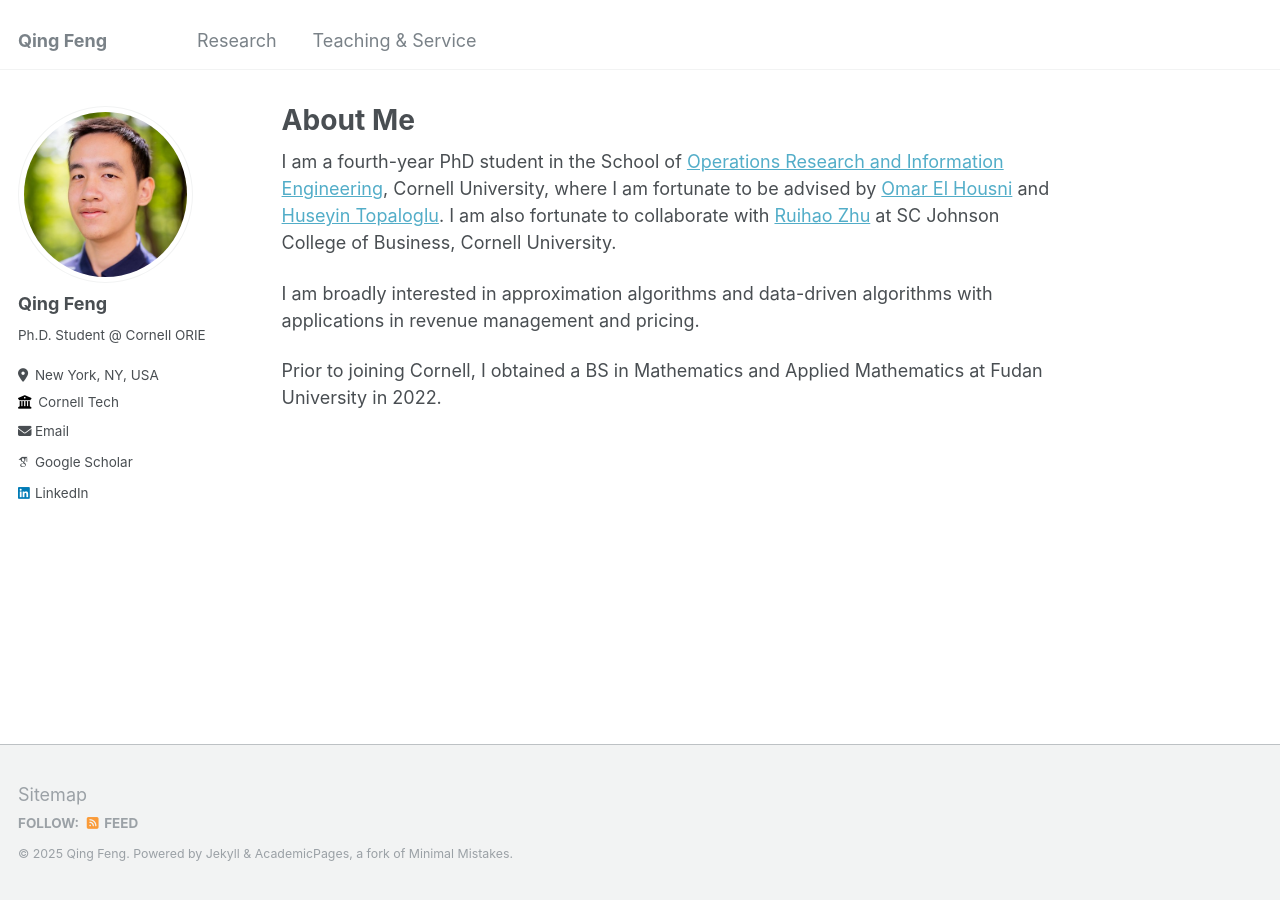
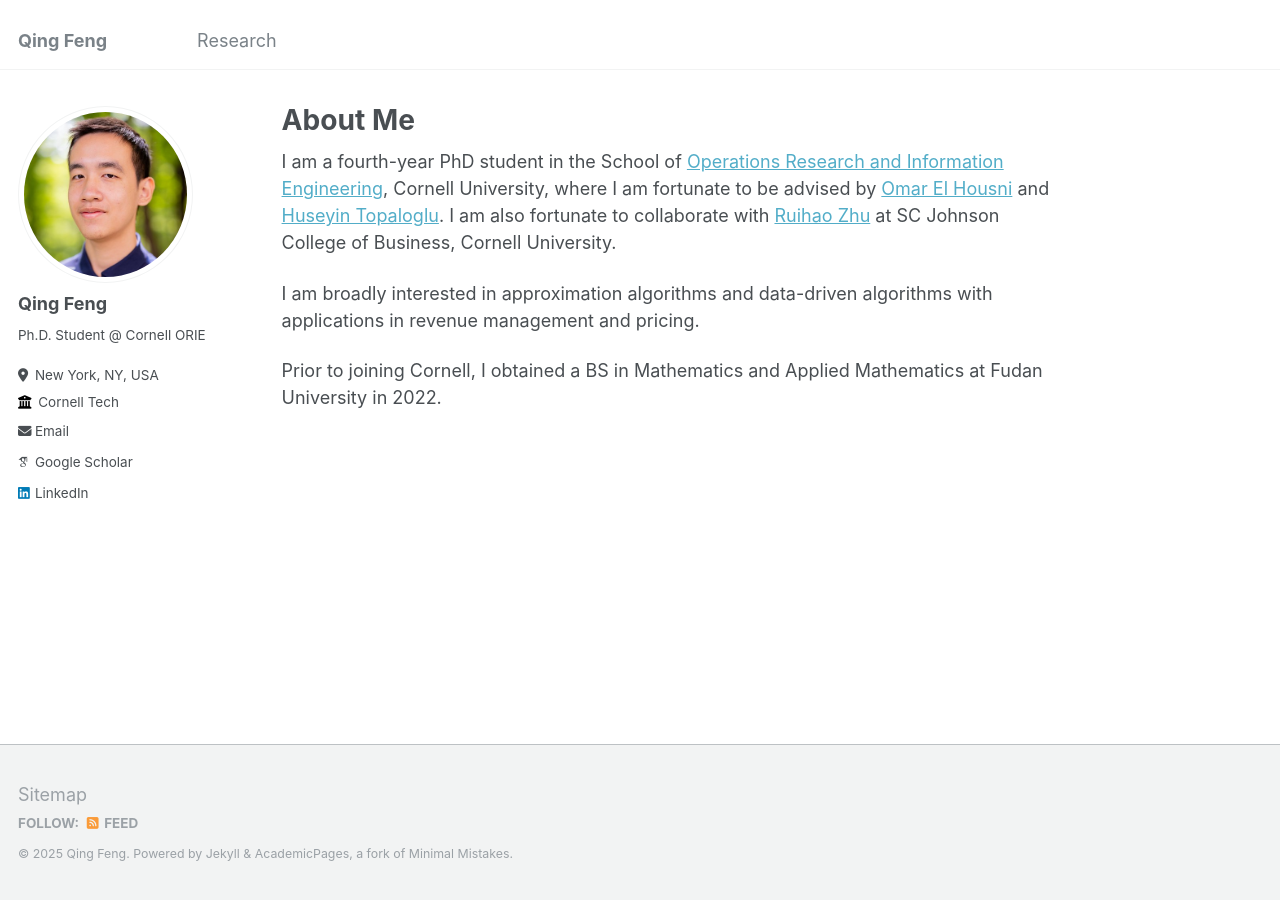
Before and after one commit to qfeng48/qfeng48.github.io, a Jekyll site: the page built from _pages/about.md, in a window 1280 px wide. Built offline with Jekyll 4.4.1, drawn with Linux system fonts in a browser that asks for light colours; some web fonts are replaced.

Commit message:
Update navigation.yml

```diff
--- a/_data/navigation.yml
+++ b/_data/navigation.yml
@@ -3,6 +3,3 @@ main:
 
   - title: "Research"
     url: /publications/
-
-  - title: "Teaching & Service"
-    url: /teaching/
```
